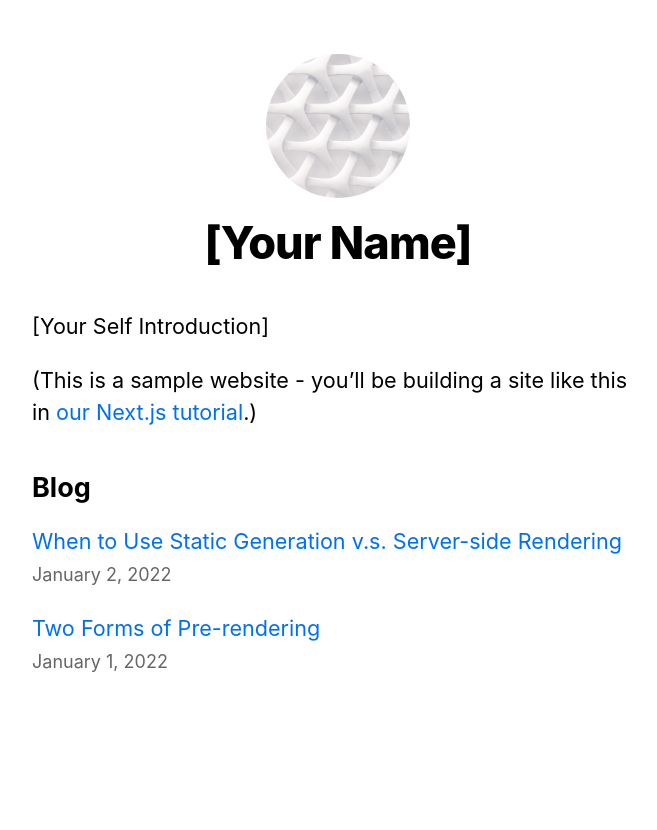
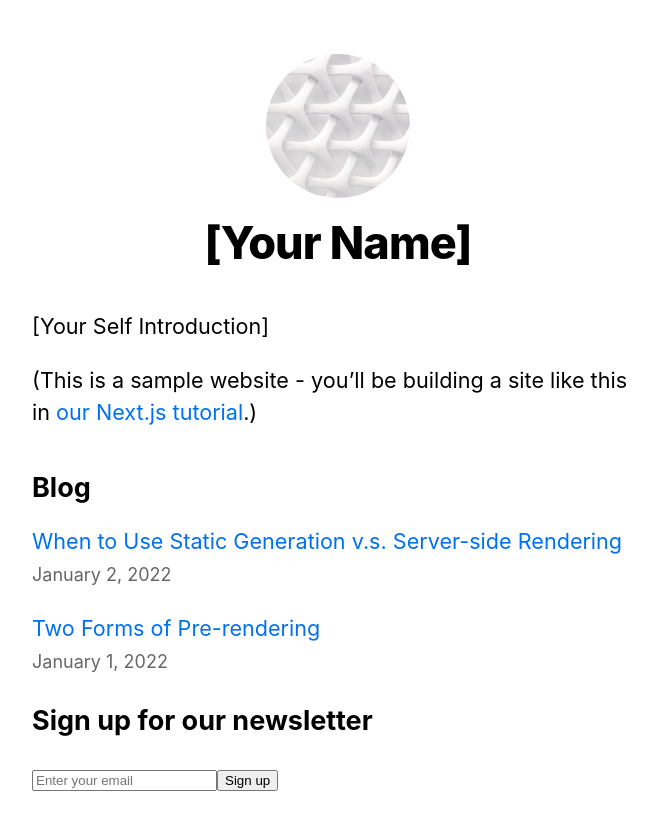
Before and after one commit to NJIT-WIS/project-2-team-dry, a Next.js app: page / in a window 1280 px wide. Shown: the top 830 px of the page, without its empty margins (302-959 px from the left). Before the commit the page ends 800 px from the top, so only its background shows below. Built offline with nearby package versions, Linux system fonts and the light colour scheme.

Commit message:
Added sign up button

```diff
--- a/pages/index.js
+++ b/pages/index.js
@@ -4,8 +4,20 @@ import utilStyles from '../styles/utils.module.css'
 import { getSortedPostsData } from '../lib/posts'
 import Link from 'next/link'
 import Date from '../components/date'
+import React, {useState} from 'react'
 
 export default function Home({ allPostsData }) {
+  const [email, setEmail] = useState('')
+
+  const handleEmailChange = (e) => {
+    setEmail(e.target.value)
+  }
+
+  const handleSignup = () => {
+    console.log('Email submitted:', email)
+    // Add your logic to collect the email address here
+  }
+
   return (
     <Layout home>
       <Head>
@@ -32,6 +44,16 @@ export default function Home({ allPostsData }) {
           ))}
         </ul>
       </section>
+      <section>
+        <h2>Sign up for our newsletter</h2>
+        <input
+          type="email"
+          placeholder="Enter your email"
+          value={email}
+          onChange={handleEmailChange}
+        />
+        <button onClick={handleSignup}>Sign up</button>
+      </section>
     </Layout>
   )
 }
```
